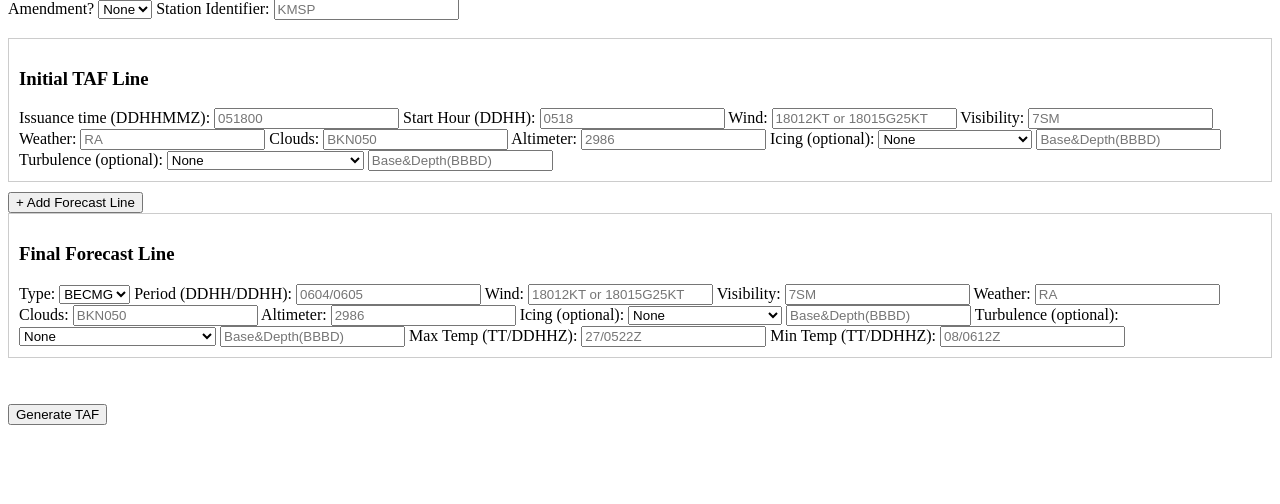
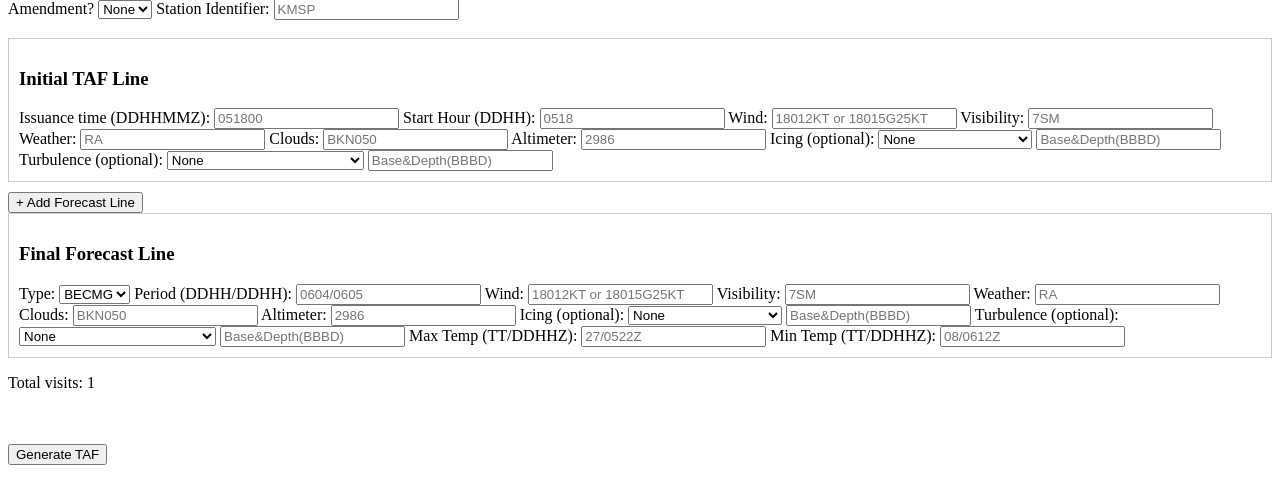
Before and after one commit to angelalenling/taf-generator, a Flask app: page / in a window 1280 px wide. Shown: the part 81-585 px from the top of the page. Run offline with Flask 3, Linux system fonts and the light colour scheme.

Commit message:
Add visitor counter display and logic

```diff
--- a/app.py
+++ b/app.py
@@ -6,7 +6,15 @@ app = Flask(__name__)
 
 @app.route('/')
 def home():
-    return render_template('index.html')
+    try:
+        with open("visits.txt", "r") as f:
+            count = int(f.read().strip())
+    except:
+        count = 0
+    count += 1
+    with open("visits.txt", "w") as f:
+        f.write(str(count))
+    return render_template('index.html', visit_count=count)
 
 @app.route('/generate', methods=['POST'])
 def generate():
--- a/templates/index.html
+++ b/templates/index.html
@@ -127,6 +127,7 @@
       <label>Min Temp (TT/DDHHZ):</label>
       <input type="text" name="mintemp" placeholder="08/0612Z">
     </div>
+    <p>Total visits: {{ visit_count }}</p>
 
     <br><br>
     <button type="submit">Generate TAF</button>
```
